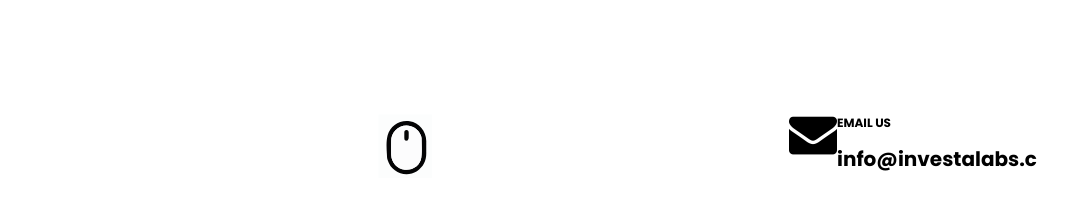
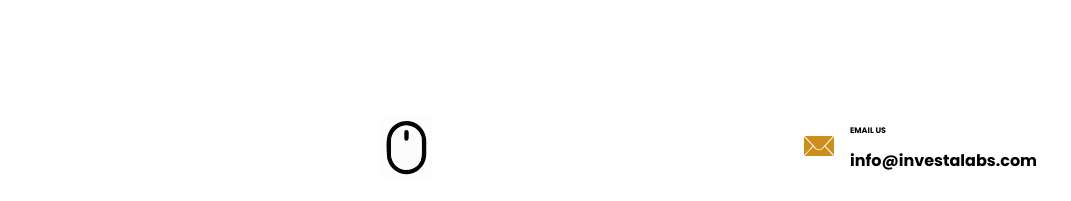
Before and after one commit to necatimertmetin/investalabs, a plain HTML site: page index.html in a window 1280 px wide. Shown: the part 610-811 px from the top of the page, 243-1314 px from the left, 1071 px wide, since content can reach past the window. Drawn offline with nearby package versions, Linux system fonts and the light colour scheme; some packages are replaced by stand-ins of ours; a script that the page names is missing; some icons are missing.

```diff
--- a/index.html
+++ b/index.html
@@ -334,7 +334,7 @@
 
             <div class="mail-elements-container">
                 <div class="email-icon-container">
-                    <i class="fa fa-envelope fa-3x" aria-hidden="true"></i>
+
                 </div>
                 <div class="email-container">
                     <div class="email-us">EMAIL US</div>
--- a/style.css
+++ b/style.css
@@ -751,9 +751,17 @@ h1 {
 
 }
 .footer .mail-elements-container .email-icon-container{
-    width: 8vh;
+    width: 10vh;
+    height: 8vh;
+    background-image: url("src/Mail.svg");
+    background-repeat: no-repeat;
+    background-size: 50%;
+    background-position: center;
+    border-radius: 50%;
     display: flex;
-    justify-content: center;
+    justify-self: center;
+    align-self: center;
+
     vertical-align: middle;
 
 }
@@ -767,20 +775,20 @@ h1 {
     flex-direction: column;
     align-items: stretch;
     align-content: center;
-    justify-content: space-between;
+    justify-content: space-evenly;
 }
 .footer .mail-elements-container .email-container .email-us{
     width: 100%;
-    height: 5vh;
+    height: 2vh;
     display: flex;
     align-items: center;
-    font-size: 1.5vh;
+    font-size: 1vh;
 
 }
 .footer .mail-elements-container .email-container .email-address{
     display: flex;
     align-items: center;
     width: 100%;
-    height: 100%;
-    font-size: 2.5vh;
+    height: 2vh;
+    font-size: 2vh;
 }
```
Also changed, not shown: src/Mail.svg (added).
